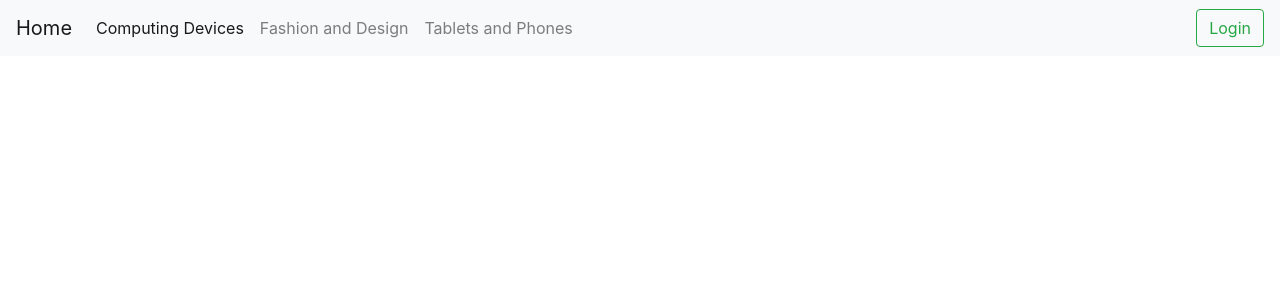
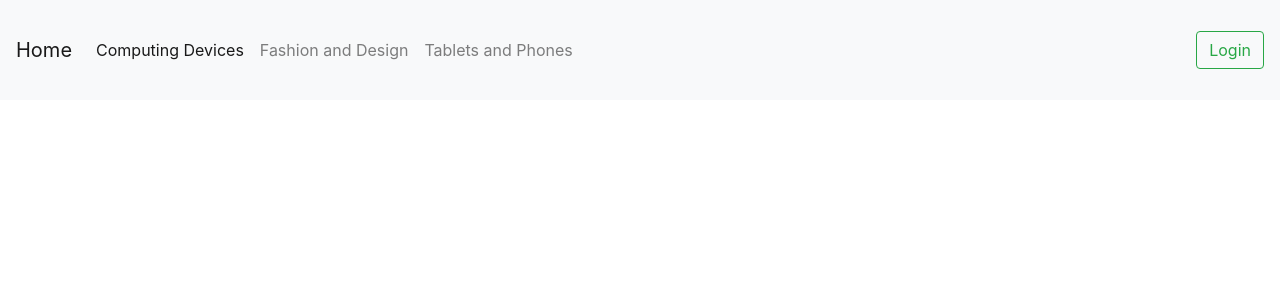
Before and after one commit to EricPeter/flask-webscraping, a Flask app: template templates/navbar.html in a window 1280 px wide. Shown: the top 300 px of the page. Run offline with Flask 2, Linux system fonts and the light colour scheme; the template is opened without the code that fills it, so the values that code supplies are empty; some libraries are stand-ins or nearby versions.

Commit message:
modified navabar

```diff
--- a/templates/navbar.html
+++ b/templates/navbar.html
@@ -13,7 +13,7 @@
     <script src="https://maxcdn.bootstrapcdn.com/bootstrap/4.3.1/js/bootstrap.min.js"></script>
 </head>
 <body>
- <nav class="navbar navbar-expand-lg navbar-light bg-light" style="height:50%;">
+ <nav class="navbar navbar-expand-lg navbar-light bg-light" style="height:100px;">
   <a class="navbar-brand" href="#">Home</a>
   <button class="navbar-toggler" type="button" data-toggle="collapse" data-target="#navbarSupportedContent" aria-controls="navbarSupportedContent" aria-expanded="false" aria-label="Toggle navigation">
     <span class="navbar-toggler-icon"></span>
```
